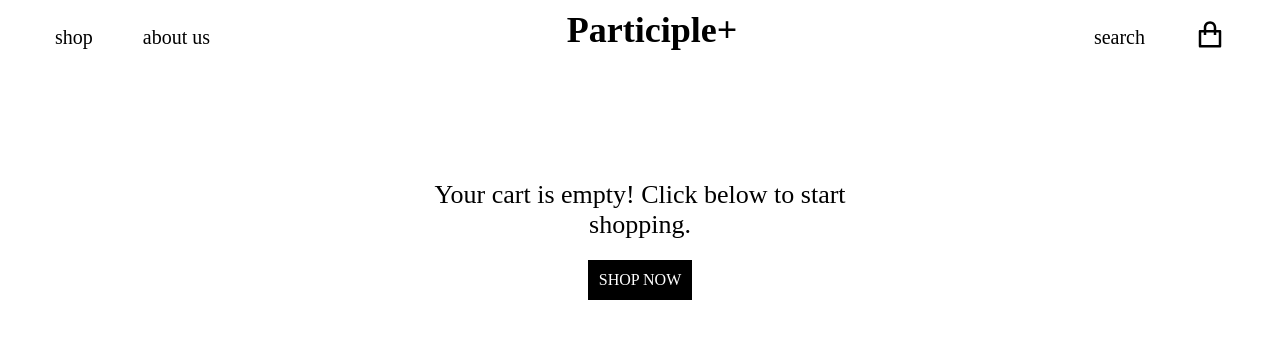
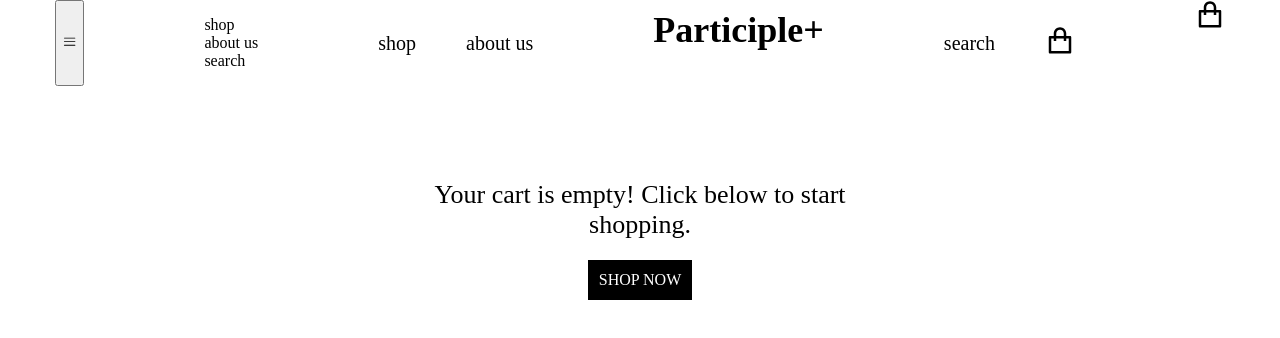
Before and after one commit to Save1i/Shopping-Cart, a React (Create React App) app: page /cart in a window 1280 px wide. Shown: the top 338 px of the page. Built offline with nearby package versions, Linux system fonts and the light colour scheme.

Commit message:
added burger-menu

```diff
--- a/src/components/NavBar.jsx
+++ b/src/components/NavBar.jsx
@@ -1,11 +1,30 @@
 import { BasketIcon } from "./BasketIcon";
 import styles from "../styles/navbar.module.css";
 import { Link } from "react-router-dom";
+import { RxHamburgerMenu } from "react-icons/rx";
+import { useState } from "react";
 
 export const Navbar = () => {
+  const [isOpen, setIsOpen] = useState(false);
+
+  const cart = {
+    display: isOpen ? "none" : "block",
+  };
   return (
     <div className={styles.navbar}>
       <div className={styles.navbar__inner}>
+        <button className={styles.burger} onClick={() => setIsOpen(!isOpen)}>
+          <RxHamburgerMenu className={styles.burger__icon} />
+        </button>
+        <ul className={`${styles.burger__list} ${isOpen ? styles.burger__list_open : ""}`}>
+          <li>
+            <Link className={styles.navbar__link} to="/">
+              shop
+            </Link>
+          </li>
+          <li>about us</li>
+          <li>search</li>
+        </ul>
         <ul className={styles.navbar__list}>
           <li>
             <Link className={styles.navbar__link} to="/">
@@ -23,6 +42,9 @@
           <li>search</li>
           <BasketIcon url={"https://dummyjson.com/products"} />
         </ul>
+        <div className={styles.basket__icon_burger}>
+          {<BasketIcon style={cart} url={"https://dummyjson.com/products"} />}
+        </div>
       </div>
     </div>
   );
```
